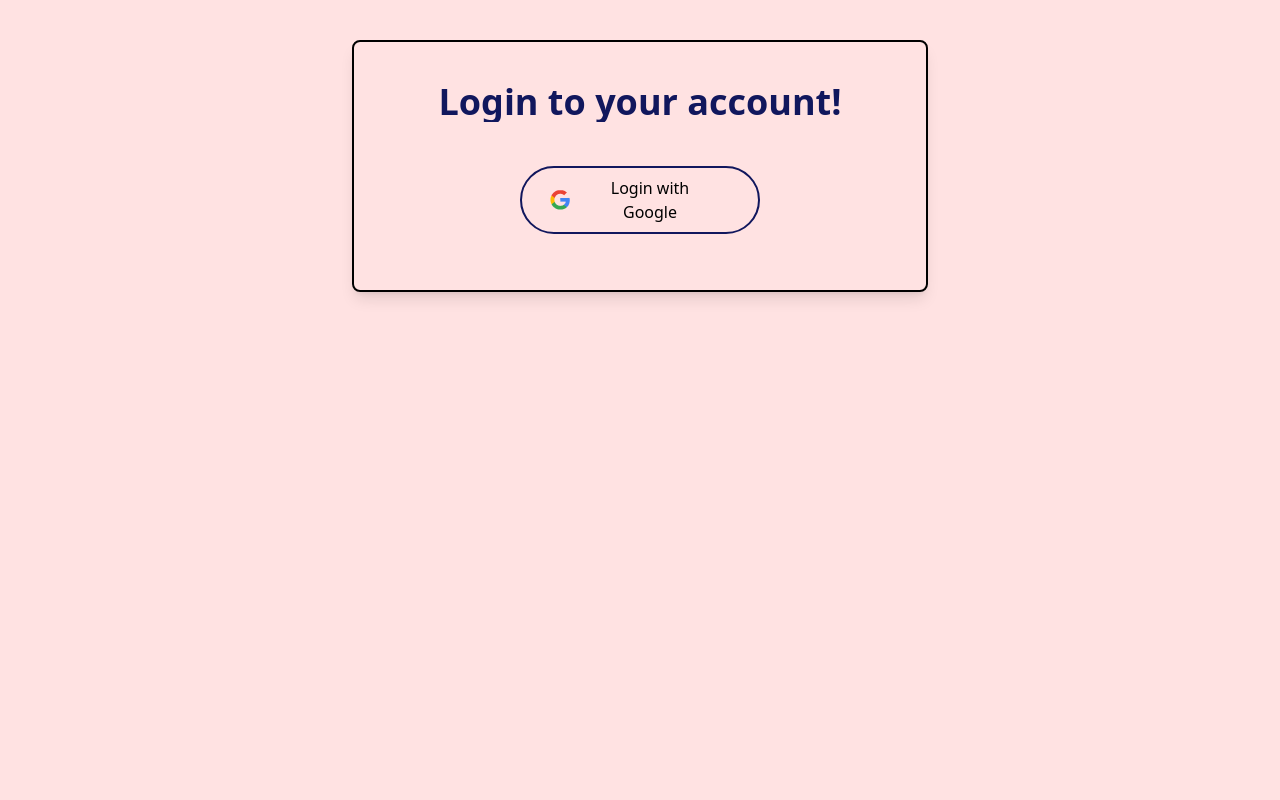
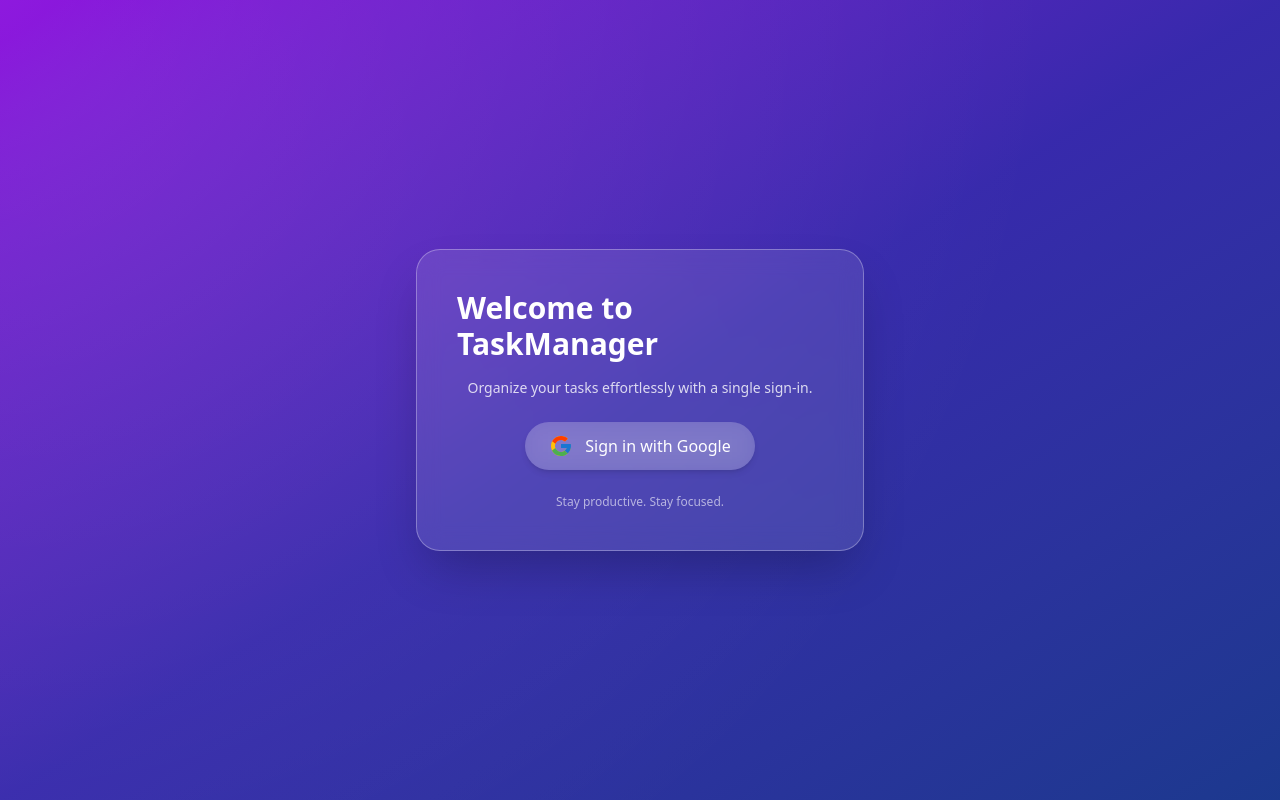
Before and after one commit to SahariorRidoy/Task-Manager-Client, a React (Vite) app: page / in a window 1280 px wide. Built offline with nearby package versions, Linux system fonts and the light colour scheme; no server answers.

Commit message:
Style the initial landingpage/login page

```diff
--- a/eslint.config.js
+++ b/eslint.config.js
@@ -1,5 +1,5 @@
 import js from '@eslint/js'
-import globals from 'globals'
+import globals, { node } from 'globals'
 import react from 'eslint-plugin-react'
 import reactHooks from 'eslint-plugin-react-hooks'
 import reactRefresh from 'eslint-plugin-react-refresh'
@@ -10,6 +10,7 @@ export default [
     files: ['**/*.{js,jsx}'],
     languageOptions: {
       ecmaVersion: 2020,
+      node: true,
       globals: globals.browser,
       parserOptions: {
         ecmaVersion: 'latest',
--- a/package.json
+++ b/package.json
@@ -15,6 +15,7 @@
     "@tanstack/react-query": "^5.66.8",
     "axios": "^1.7.9",
     "firebase": "^11.3.1",
+    "framer-motion": "^12.4.7",
     "or": "^0.2.0",
     "react": "^19.0.0",
     "react-beautiful-dnd": "^13.1.1",
--- a/src/Layout/MainLayout.jsx
+++ b/src/Layout/MainLayout.jsx
@@ -1,43 +1,12 @@
-import { useContext, useState } from "react";
-import { NavLink, Outlet } from "react-router-dom";
-import { AuthContext } from "../Provider/AuthProvider";
+
+import { Outlet } from "react-router-dom";
+import Navbar from "../components/Navbar/Navbar";
 
 const MainLayout = () => {
-  const { logOut, user } = useContext(AuthContext);
   return (
-    <div className="flex bg-red-100 flex-col min-h-screen">
-      <div className="w-full flex justify-center mr-[500px]">
-        {user?.photoURL ? (
-          <div
-            className="flex justify-between items-center gap-10 "
-
-          >
-            <div>
-            <img
-              src={user.photoURL}
-              alt="User Photo"
-              className="w-12 h-12 rounded-full object-cover"
-            />
-            </div>
-              <div>
-              <button
-                  onClick={logOut}
-                  className="w-full text-left px-4 py-2 bg-red-400 text-white font-semibold  rounded-lg hover:opacity-70 transition"
-                >
-                  Logout
-                </button>
-              </div>
-
-          </div>
-
-        ) : (
-          <>
-
-          </>
-        )}
-      </div>
-
-      <div className="flex-grow mt-10 w-full">
+    <div className=" flex flex-col min-h-screen">
+      <Navbar></Navbar>
+      <div className="flex-grow w-full">
         <div className="">
           <Outlet />
         </div>
--- a/src/Pages/Home/Home.jsx
+++ b/src/Pages/Home/Home.jsx
@@ -1,3 +1,5 @@
+import Navbar from "../../components/Navbar/Navbar";
+
 
 export default function Home() {
   return (
--- a/src/Pages/Login/Login.jsx
+++ b/src/Pages/Login/Login.jsx
@@ -1,55 +1,63 @@
 import { useContext } from "react";
-import googleImg from "../../assets/google.png";
 import { AuthContext } from "../../Provider/AuthProvider";
-import toast from "react-hot-toast";
-import { Typewriter } from "react-simple-typewriter";
 import { useNavigate } from "react-router-dom";
+import { motion } from "framer-motion";
+import { FcGoogle } from "react-icons/fc";
 
 const Login = () => {
   const navigate = useNavigate();
-  const {handleGoogleLogin, setUser } = useContext(AuthContext);
-  // Google Login
+  const { handleGoogleLogin, setUser } = useContext(AuthContext);
+
+  // Google Login Function
   const submitGoogleLogin = (e) => {
     e.preventDefault();
     handleGoogleLogin()
       .then((result) => {
-        const user = result.user;
-        setUser(user);
-        console.log(user);
+        setUser(result.user);
         navigate("/home");
-        toast.success("Login Successful!", {
-          duration: 4000,
-        });
-
       })
-      .catch((error) => {});
+      .catch((error) => console.error(error));
   };
 
+  return (
+    <div className="h-screen w-full flex items-center justify-center bg-gradient-to-br from-purple-700 via-indigo-800 to-blue-900 relative overflow-hidden">
 
-  return (
-    <div className="max-w-sm lg:max-w-xl lg:mx-auto  border-2 bg-base-300 shadow-lg rounded-lg py-10 mx-4 lg:px-0 ">
-      <div className="text-center">
-        <h1 className="text-[#11175D] w-full overflow-hidden text-4xl font-bold mb-7">
-          <Typewriter
-            words={["Login to your account!"]}
-            cursorStyle="|"
-            typeSpeed={70}
-            delaySpeed={1000}
-          />
-        </h1>
-      </div>
-      <div className="text-center flex justify-center">
+      <motion.div
+        initial={{ opacity: 0 }}
+        animate={{ opacity: 0.5 }}
+        transition={{ duration: 2 }}
+        className="absolute inset-0 bg-[radial-gradient(circle_at_top_left,_rgba(255,255,255,0.2)_0%,_transparent_70%)]"
+      />
 
 
-
-          <div className="hover:opacity-50 cursor-pointer w-60 flex gap-3 mx-auto border-[#11175D] rounded-full items-center py-2 border-2 pl-7 pr-10 border-opacity-30 my-4">
-            <img src={googleImg} alt="" />
-
-            <button onClick={submitGoogleLogin}>Login with Google</button>
-          </div>
+      <motion.div
+        initial={{ opacity: 0, y: -30 }}
+        animate={{ opacity: 1, y: 0 }}
+        transition={{ duration: 1, ease: "easeOut" }}
+        className="backdrop-blur-md bg-white/10 border border-white/30 shadow-2xl rounded-3xl p-10 w-[90%] sm:w-[60%] md:w-[45%] lg:w-[35%] flex flex-col items-center text-white"
+      >
+        {/* Welcome Text */}
+        <h2 className="text-3xl font-bold mb-4">Welcome to TaskManager </h2>
+        <p className="text-white/80 text-sm text-center mb-6">
+          Organize your tasks effortlessly with a single sign-in.
+        </p>
 
 
-      </div>
+        <motion.button
+          onClick={submitGoogleLogin}
+          whileHover={{ scale: 1.05 }}
+          whileTap={{ scale: 0.95 }}
+          className="flex cursor-pointer items-center gap-3 bg-white/20 hover:bg-white/30 transition duration-300 px-6 py-3 rounded-full text-white shadow-md backdrop-blur-md"
+        >
+          <FcGoogle size={24} />
+          Sign in with Google
+        </motion.button>
+
+        {/* Footer Text */}
+        <p className="text-white/60 text-xs mt-6">
+          Stay productive. Stay focused.
+        </p>
+      </motion.div>
     </div>
   );
 };
--- a/src/Provider/AuthProvider.jsx
+++ b/src/Provider/AuthProvider.jsx
@@ -1,18 +1,15 @@
-import React, { createContext, useEffect, useState } from "react";
+import  { createContext, useEffect, useState } from "react";
+import app from "../firebase";
+import toast from "react-hot-toast";
 import {
   getAuth,
   GoogleAuthProvider,
   onAuthStateChanged,
   signInWithPopup,
   signOut,
-  updateProfile,
 } from "firebase/auth";
 
-import app from "../firebase";
-import toast from "react-hot-toast";
-
 export const AuthContext = createContext();
-
 const auth = getAuth(app);
 
 const AuthProvider = ({ children }) => {
@@ -23,18 +20,12 @@ const AuthProvider = ({ children }) => {
   const handleGoogleLogin = () => {
     return signInWithPopup(auth, googleProvider);
   };
-
   //   Logout
   const logOut = () => {
     setLoading(true);
     toast.success("Log out successful!", { duration: 3000 });
     return signOut(auth);
   };
-  // Update user email and photo data
-  const updateUserProfile = (updatedData) => {
-    return updateProfile(auth.currentUser, updatedData);
-  };
-
   // Passing data using context
   const authInfo = {
     handleGoogleLogin,
@@ -43,7 +34,6 @@ const AuthProvider = ({ children }) => {
     loading,
     setLoading,
     setUser,
-    updateUserProfile,
   };
   // Logout handler
   useEffect(() => {
@@ -60,5 +50,4 @@ const AuthProvider = ({ children }) => {
     <AuthContext.Provider value={authInfo}>{children}</AuthContext.Provider>
   );
 };
-
 export default AuthProvider;
--- /dev/null
+++ b/src/components/Navbar/Navbar.jsx
@@ -0,0 +1,42 @@
+import React from 'react';
+import { useContext,} from "react";
+
+import { AuthContext } from "../../Provider/AuthProvider";
+const Navbar = () => {
+
+  const { logOut, user } = useContext(AuthContext);
+    return (
+        <div className=" bg-blue-400 ">
+        {user?.photoURL ? (
+          <div
+            className="max-w-[1320px] mx-auto py-2 flex justify-between items-center"
+
+          >
+            <div>
+            <img
+              src={user.photoURL}
+              alt="User Photo"
+              className="w-14 h-14 rounded-full object-cover"
+            />
+            </div>
+              <div>
+              <button
+                  onClick={logOut}
+                  className="w-full cursor-pointer text-left px-4 py-2 bg-red-400 text-white font-semibold  rounded-lg hover:opacity-70 transition"
+                >
+                  Logout
+                </button>
+              </div>
+
+          </div>
+
+        ) : (
+          <>
+
+          </>
+        )}
+      </div>
+    );
+};
+
+export default Navbar;
```
Also changed, not shown: 1 other file (tests, documents, lock files or other folders).
